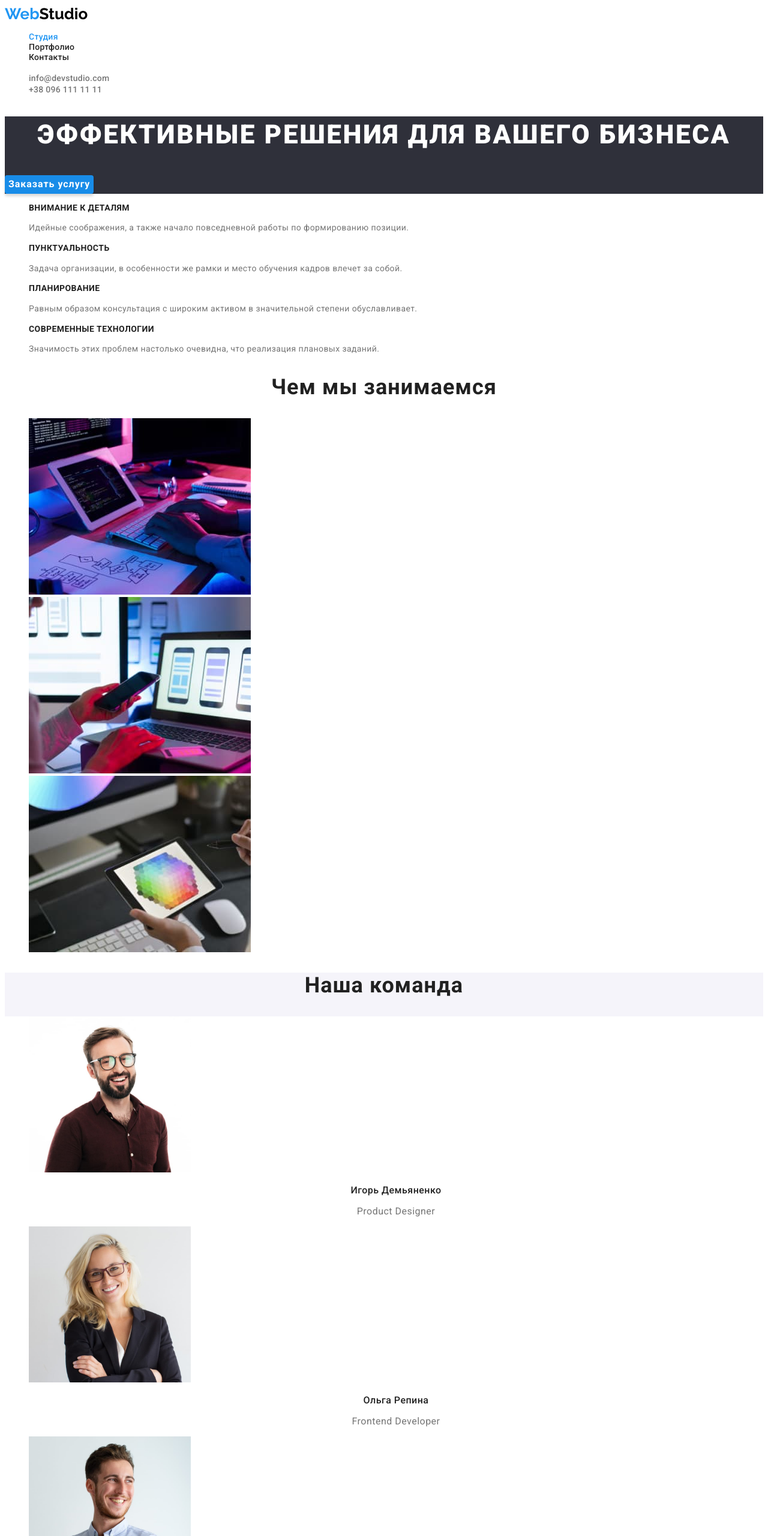
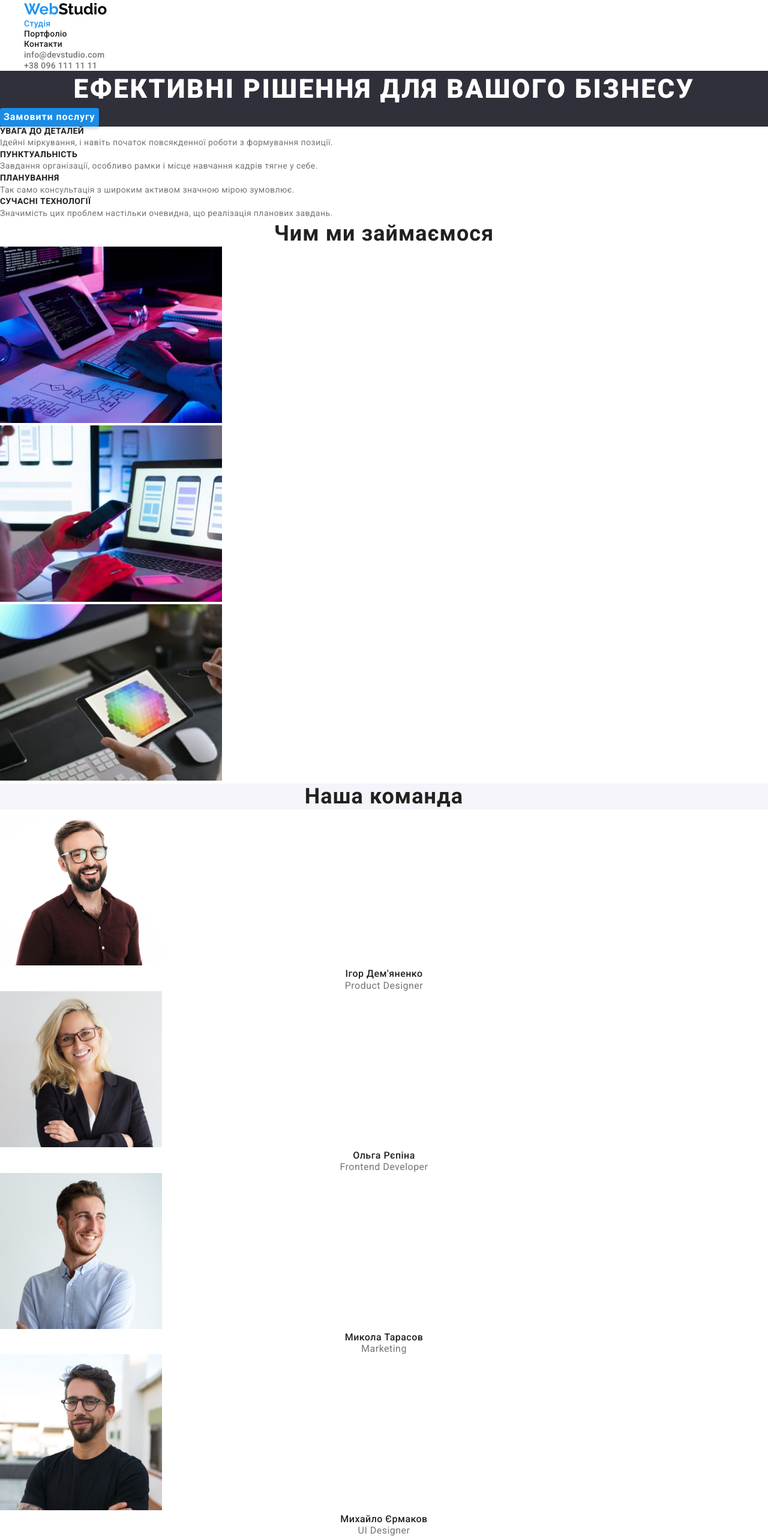
Before and after one commit to miastkivskyi/goit-markup-hw-03, a plain HTML site: page index.html in a window 1280 px wide. Shown: the top 2560 px of the page at 60% size. Drawn offline with nearby package versions, Linux system fonts and the light colour scheme.

Commit message:
language

```diff
--- a/css/styles.css
+++ b/css/styles.css
@@ -17,6 +17,26 @@ body {
 
 .list {
   list-style: none;
+}
+
+.container {
+  width: 1200px;
+  margin-left: auto;
+  margin-right: auto;
+}
+p,
+h1,
+h2,
+h3,
+h4,
+h5,
+h6 {
+  margin: 0;
+}
+ul,
+ol {
+  margin: 0;
+  padding-left: 0;
 }
 
 /*site nav*/
@@ -91,6 +111,7 @@ body {
   letter-spacing: 0.06em;
   color: var(--primary-white-color);
   text-transform: uppercase;
+  margin-bottom: 100;
 }
 .section-work {
   color: var(--section-title-color);
@@ -209,6 +230,7 @@ body {
 }
 
 .button-portfolio {
+  display: inline-block;
   font-family: "Roboto";
   font-style: normal;
   font-weight: 500;
--- a/index.html
+++ b/index.html
@@ -1,5 +1,5 @@
 <!DOCTYPE html>
-<html lang="ru">
+<html lang="ua">
   <head>
     <meta charset="UTF-8" />
     <meta http-equiv="X-UA-Compatible" content="IE=edge" />
@@ -11,23 +11,28 @@
       href="https://fonts.googleapis.com/css2?family=Raleway:wght@700&family=Roboto:wght@400;500;700;900&display=swap"
       rel="stylesheet"
     />
+    <link
+      rel="stylesheet"
+      href="https://cdnjs.cloudflare.com/ajax/libs/modern-normalize/1.1.0/modern-normalize.min.css"
+    />
     <link rel="stylesheet" href="./css/styles.css" />
   </head>
   <body>
     <header>
+      <div class="container">
         <a lang="en" class="logo" href="./index.html">
           <span class="logo-color">Web</span>Studio</a
         >
         <nav class="header-nav">
           <ul class="site-nav list">
             <li class="item">
-            <a href="./index.html" class="link current">Студия</a>
+              <a href="./index.html" class="link current">Студія</a>
             </li>
             <li class="item">
-            <a href="./portfolio.html" class="link">Портфолио</a>
+              <a href="./portfolio.html" class="link">Портфоліо</a>
             </li>
             <li class="item">
-            <a href="" class="link">Контакты</a>
+              <a href="" class="link">Контакти</a>
             </li>
           </ul>
         </nav>
@@ -42,51 +47,52 @@
             <a href="tel:+380961111111" class="data">+38 096 111 11 11</a>
           </li>
         </ul>
+      </div>
     </header>
+
     <main>
       <section class="hero">
-        <h1 class="hero-title">Эффективные решения для вашего бизнеса</h1>
-        <button type="button" class="button-studio">Заказать услугу</button>
+        <h1 class="hero-title">Ефективні рішення для вашого бізнесу</h1>
+        <button type="button" class="button-studio">Замовити послугу</button>
       </section>
       <section class="section">
         <ul class="list">
           <li>
-            <h3 class="section-title">Внимание к деталям</h3>
+            <h3 class="section-title">УВАГА ДО ДЕТАЛЕЙ</h3>
             <p class="rubric">
-              Идейные соображения, а также начало повседневной работы по
-              формированию позиции.
+              Ідейні міркування, і навіть початок повсякденної роботи з
+              формування позиції.
             </p>
           </li>
           <li>
-            <h3 class="section-title">Пунктуальность</h3>
+            <h3 class="section-title">ПУНКТУАЛЬНІСТЬ</h3>
             <p class="rubric">
-              Задача организации, в особенности же рамки и место обучения кадров
-              влечет за собой.
+              Завдання організації, особливо рамки і місце навчання кадрів тягне
+              у себе.
             </p>
           </li>
           <li>
-            <h3 class="section-title">Планирование</h3>
+            <h3 class="section-title">ПЛАНУВАННЯ</h3>
             <p class="rubric">
-              Равным образом консультация с широким активом в значительной
-              степени обуславливает.
+              Так само консультація з широким активом значною мірою зумовлює.
             </p>
           </li>
           <li>
-            <h3 class="section-title">Современные технологии</h3>
+            <h3 class="section-title">СУЧАСНІ ТЕХНОЛОГІЇ</h3>
             <p class="rubric">
-              Значимость этих проблем настолько очевидна, что реализация
-              плановых заданий.
+              Значимість цих проблем настільки очевидна, що реалізація планових
+              завдань.
             </p>
           </li>
         </ul>
       </section>
       <section class="section">
-        <h2 class="section-work">Чем мы занимаемся</h2>
+        <h2 class="section-work">Чим ми займаємося</h2>
         <ul class="list">
           <li>
             <img
               src="./images/work/work1.jpg"
-              alt="Работа с кодом"
+              alt="Робота з кодом"
               width="370"
               height="294"
             />
@@ -102,7 +108,7 @@
           <li>
             <img
               src="./images/work/work3.jpg"
-              alt="Работа с планшетом"
+              alt="Робота з планшетом"
               width="370"
               height="294"
             />
@@ -115,41 +121,41 @@
           <li>
             <img
               src="./images/our-team/worker1.jpg"
-              alt="Игорь Демьяненко"
+              alt="Ігор Дем'яненко"
               width="270"
               height="260"
             />
-            <h3 class="section-name">Игорь Демьяненко</h3>
+            <h3 class="section-name">Ігор Дем'яненко</h3>
             <p lang="en" class="profession">Product Designer</p>
           </li>
           <li>
             <img
               src="./images/our-team/worker2.jpg"
-              alt="Ольга Репина"
+              alt="Ольга Рєпіна"
               width="270"
               height="260"
             />
-            <h3 class="section-name">Ольга Репина</h3>
+            <h3 class="section-name">Ольга Рєпіна</h3>
             <p lang="en" class="profession">Frontend Developer</p>
           </li>
           <li>
             <img
               src="./images/our-team/worker3.jpg"
-              alt="Николай Тарасов"
+              alt="Микола Тарасов"
               width="270"
               height="260"
             />
-            <h3 class="section-name">Николай Тарасов</h3>
+            <h3 class="section-name">Микола Тарасов</h3>
             <p lang="en" class="profession">Marketing</p>
           </li>
           <li>
             <img
               src="./images/our-team/worker4.jpg"
-              alt="Михаил Ермаков"
+              alt="Михайло Єрмаков"
               width="270"
               height="260"
             />
-            <h3 class="section-name">Михаил Ермаков</h3>
+            <h3 class="section-name">Михайло Єрмаков</h3>
             <p lang="en" class="profession">UI Designer</p>
           </li>
         </ul>
@@ -163,7 +169,7 @@
       <address>
         <ul class="footer-nav list">
           <li class="local">
-            <a href="" class="local">г.Киев, пр-т Леси Украинки, 26</a>
+            <a href="" class="local">м. Київ, пр-т Лесі Українки, 26</a>
           </li>
 
           <li>
```
Also changed, not shown: portfolio.html (+21 -17 lines). Lines whose indentation alone changed are shown as unchanged.
